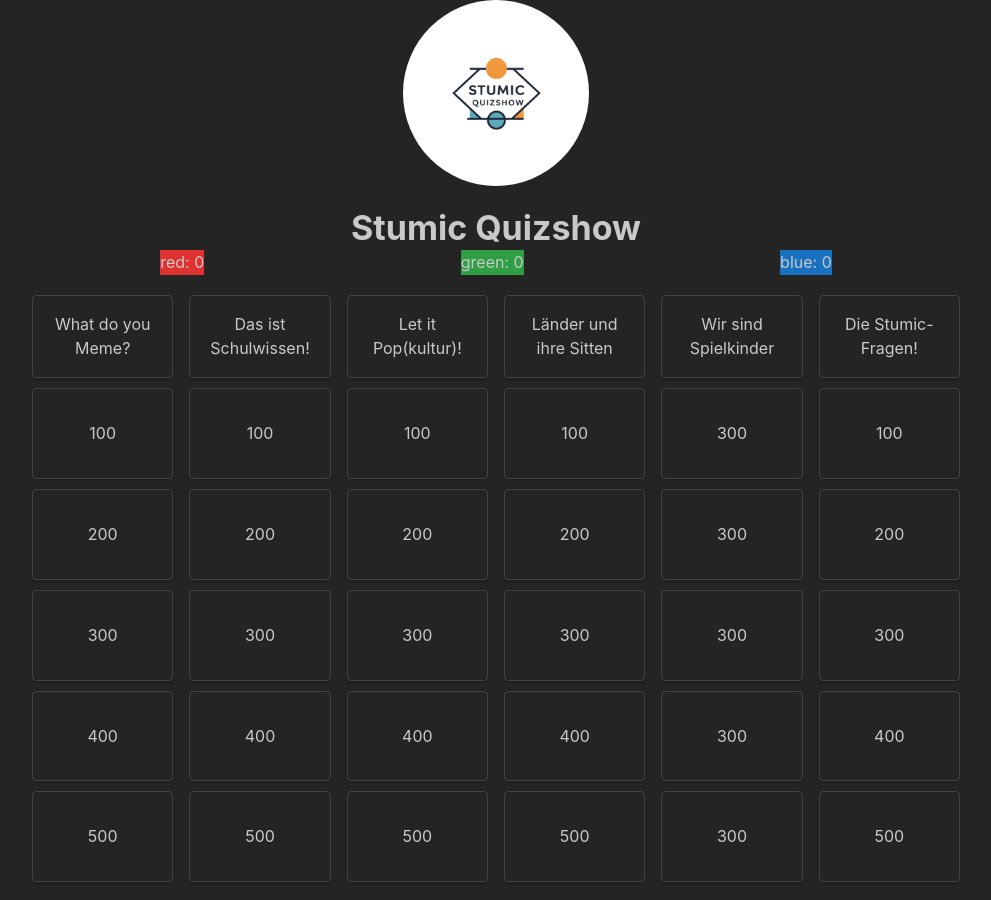
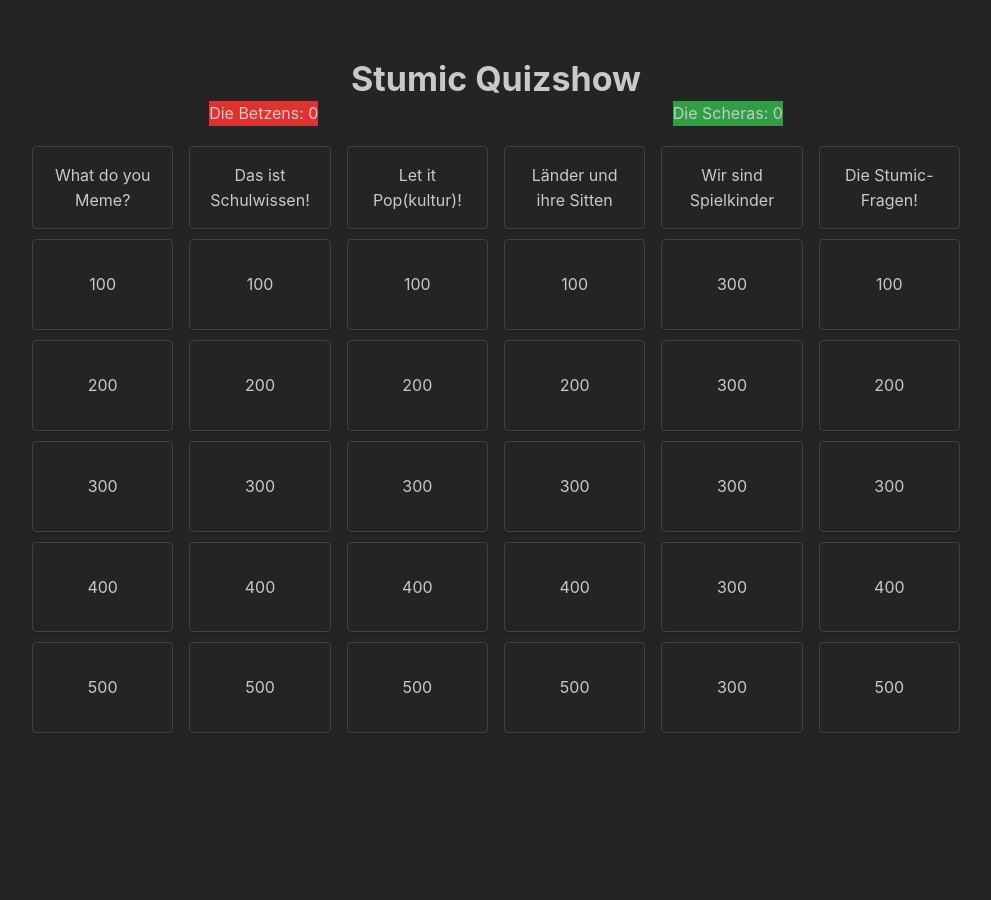
Before and after one commit to KadunicEn/KadunicEn.github.io, a Next.js app: page / in a window 1280 px wide. Shown: the whole page, without its empty margins (144-1135 px from the left). After the commit the page ends 800 px from the top, so only its background shows below. Built offline with nearby package versions, Linux system fonts and the light colour scheme.

Commit message:
changes for new group

```diff
--- a/components/JeopardyFlexBox/JeopardyFlexBox.tsx
+++ b/components/JeopardyFlexBox/JeopardyFlexBox.tsx
@@ -42,9 +42,9 @@
     blue: 0
   })
   const [showSolution, setShowSolution] = useState(false)
-  const teamOne = 'red'
-  const teamTwo = 'green'
-  const teamThree = 'blue'
+  const teamOne = 'Die Betzens'
+  const teamTwo = 'Die Scheras'
+  // const teamThree = 'Sidechicks'
 
   const handlePaperClick = (question: Question, categoryIndex: number, questionIndex: number) => {
     setSelectedQuestion({ question, categoryIndex, questionIndex })
@@ -135,7 +135,7 @@
               flexDirection: 'column'
             }}
           >
-            <img
+            {/* <img
               src="/media/logo.jpg"
               alt="Logo"
               style={{
@@ -145,7 +145,7 @@
                 maxWidth: '300px',
                 borderRadius: '100%'
               }}
-            />
+            /> */}
             <Title order={1} style={{ textAlign: 'center' }}>
               Stumic Quizshow
             </Title>
@@ -156,9 +156,9 @@
               <Text bg="green">
                 {teamTwo}: {teamScores.green}
               </Text>
-              <Text bg="blue">
+              {/* <Text bg="blue">
                 {teamThree}: {teamScores.blue}
-              </Text>
+              </Text> */}
             </div>
           </Grid.Col>
         </Grid>
@@ -244,13 +244,13 @@
           )}
           <ButtonGroup mt={10} style={{ display: 'flex', justifyContent: 'center' }}>
             <Button bg="red" onClick={() => handleButtonClick('red')}>
-              Team Rot
+              {teamOne}
             </Button>
             <Button bg="green" onClick={() => handleButtonClick('green')}>
-              Team Grün
+              {teamTwo}
             </Button>
             <Button bg="blue" onClick={() => handleButtonClick('blue')}>
-              Team Blau
+              Keine Punkte
             </Button>
           </ButtonGroup>
         </Modal>
--- a/public/questions.json
+++ b/public/questions.json
@@ -97,7 +97,7 @@
           "value": 200
         },
         {
-          "question": "Von welchem Künstler/welcher Küsntlerin stammen folgende Titel?",
+          "question": "Von welchem Künstler/welcher Künstlerin stammen folgende Titel?",
           "solution": "Taylor Swift",
           "category": "Let it Pop(kultur)!",
           "value": 300
@@ -111,8 +111,10 @@
           "value": 400
         },
         {
-          "question": "Welche schauspielende Person hat unter anderem in Game of Thrones, The Last of Us, und Narcos mitgespielt?",
-          "solution": "Pedro Pascal",
+          "question": "Mit welcher Serie wurde diese Person berühmt?",
+          "type": "picture",
+          "mediaUrl": "media/pop5.jpg",
+          "solution": "Drake & Josh",
           "category": "Let it Pop(kultur)!",
           "value": 500
         }
@@ -205,11 +207,9 @@
           "value": 200
         },
         {
-          "question": "Gegen wen hat der MSV in diesem historischen Spiel gewonnen?",
+          "question": "Zähle die aktuellen Bundesliga-Vereine auf (1. Liga)",
           "category": "Die Stumic-Fragen!",
-          "type": "picture",
-          "mediaUrl": "media/stumic3.jpg",
-          "solution": "Holstein Kiel",
+          "solution": "Bayern München, Bayer Leverkusen, Eintracht Frankfurt, FSV Mainz 05, Borussia Mönchengladbach, RB Leipzig, SC Freiurg, FC Augsburg, Vfl Wolfsburg, Borussia Dortmund, VfB Stuttgart, Werder Bremen, 1. FC Union Berlin, TSG Hoffenheim, FC St. Pauli, 1. FC Heidenheim, VfL Bochum, Holstein Kiel",
           "value": 300
         },
         {
```
Also changed, not shown: public/media/pop5.jpg (added).
